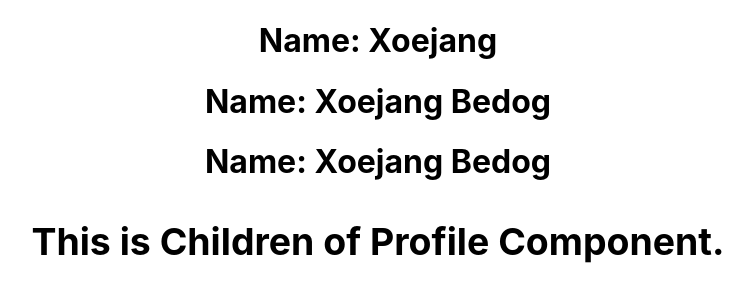
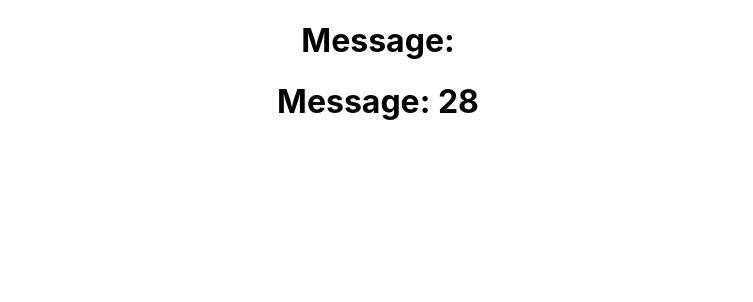
Before and after one commit to ujangbedog/my-react, a React (Create React App) app: page / in a window 1280 px wide. Shown: the top 302 px of the page, without its empty margins (262-1015 px from the left). Built offline with nearby package versions, Linux system fonts and the light colour scheme.

Commit message:
configure App.js for props from a class

```diff
--- a/src/App.js
+++ b/src/App.js
@@ -2,27 +2,28 @@
 import './App.css';
 //import Functional Component from 'Path file'
 //import Hello from './components/Hello';
-//import Message from './components/Message';
-import Profile from './components/Profile';
+import Message from './components/Message';
+//import Profile from './components/Profile';
 
 function App() {
   return (
     <div className="App">
 
-      {/* import functional component Hello
-      <Hello />
+      {/* import functional component Hello */}
+      {/* <Hello /> */}
 
-      import a class component Message
-      <Message /> */}
+      {/* import a class component Message */}
+      <Message messagecontent="This is a message from props"/>
+      <Message messagecode="28" messagecontent="This is a message from props"/>
 
       {/* import props functional component Profile */}
-      <Profile name="Xoejang" />
-      <Profile name="Xoejang" lastname="Bedog"/>
+      {/* <Profile name="Xoejang" />
+      <Profile name="Xoejang" lastname="Bedog"/> */}
 
       {/* import props functional component with Children Hello */}
-      <Profile name="Xoejang" lastname="Bedog">
+      {/* <Profile name="Xoejang" lastname="Bedog">
         <h3>This is Children of Profile Component.</h3>
-      </Profile>
+      </Profile> */}
     </div>
   );
 }
```
